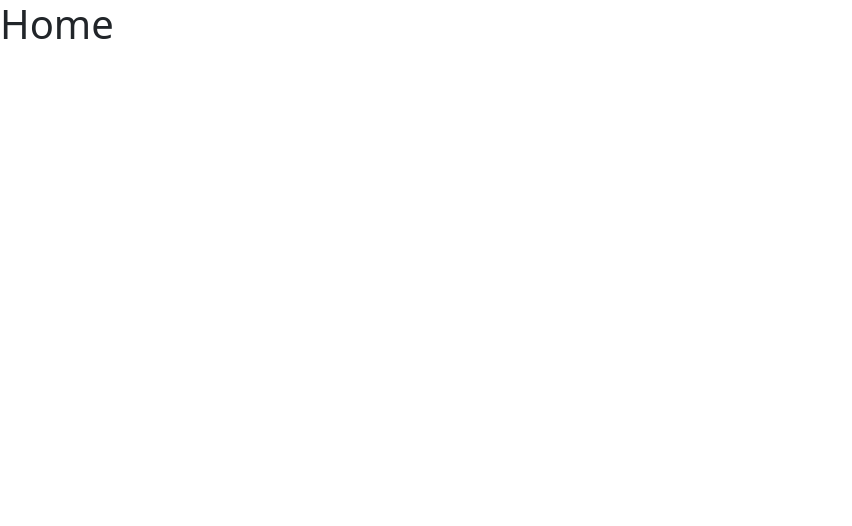
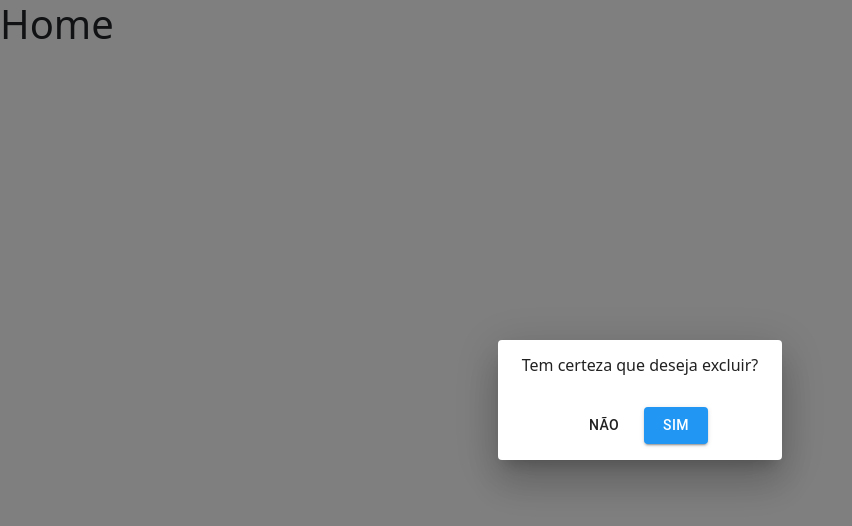
Before and after one commit to mfcbentes/carcrm-react, a React (Create React App) app: page / in a window 1280 px wide. Shown: the top 526 px of the page, without its empty margins (0-852 px from the left). Built offline with nearby package versions, Linux system fonts and the light colour scheme.

Commit message:
FInalizar componente Confirm

```diff
--- a/src/App.js
+++ b/src/App.js
@@ -6,7 +6,7 @@ import { blue } from "@material-ui/core/colors";
 import "bootstrap/dist/css/bootstrap.min.css";
 import "./styles/global.css";
 import Routes from "./Routes";
-import { Loading, Notify, Alert } from "./view/components";
+import { Loading, Notify, Alert, Confirm } from "./view/components";
 
 const theme = createTheme({
   palette: {
@@ -30,6 +30,11 @@ const theme = createTheme({
 const App = () => (
   <Provider store={store}>
     <ThemeProvider theme={theme}>
+      <Confirm
+        open={true}
+        onClose={() => alert("close")}
+        onConfirm={() => alert("confirm")}
+      />
       <Alert />
       <Notify />
       <Loading />
--- /dev/null
+++ b/src/view/components/Confirm.jsx
@@ -0,0 +1,26 @@
+import React from "react";
+import { Dialog, DialogActions, DialogTitle, Button } from "@material-ui/core";
+
+export default function Confirm(props) {
+  const { open, title, onClose, onConfirm } = props;
+  return (
+    <Dialog open={open} onClose={() => onClose}>
+      <DialogTitle disableTypography>
+        <h6>{title || "Tem certeza que deseja excluir?"}</h6>
+      </DialogTitle>
+      <DialogActions className="justify-content-center mb-2">
+        <Button onClick={() => onClose()}>Não</Button>
+        <Button
+          onClick={() => {
+            onClose();
+            onConfirm();
+          }}
+          variant="contained"
+          color="primary"
+        >
+          Sim
+        </Button>
+      </DialogActions>
+    </Dialog>
+  );
+}
--- a/src/view/components/index.js
+++ b/src/view/components/index.js
@@ -1,5 +1,6 @@
 import Loading from "./Loading";
 import Notify from "./Notify";
 import Alert from "./Alert";
+import Confirm from "./Confirm";
 
-export { Loading, Notify, Alert };
+export { Loading, Notify, Alert, Confirm };
```
